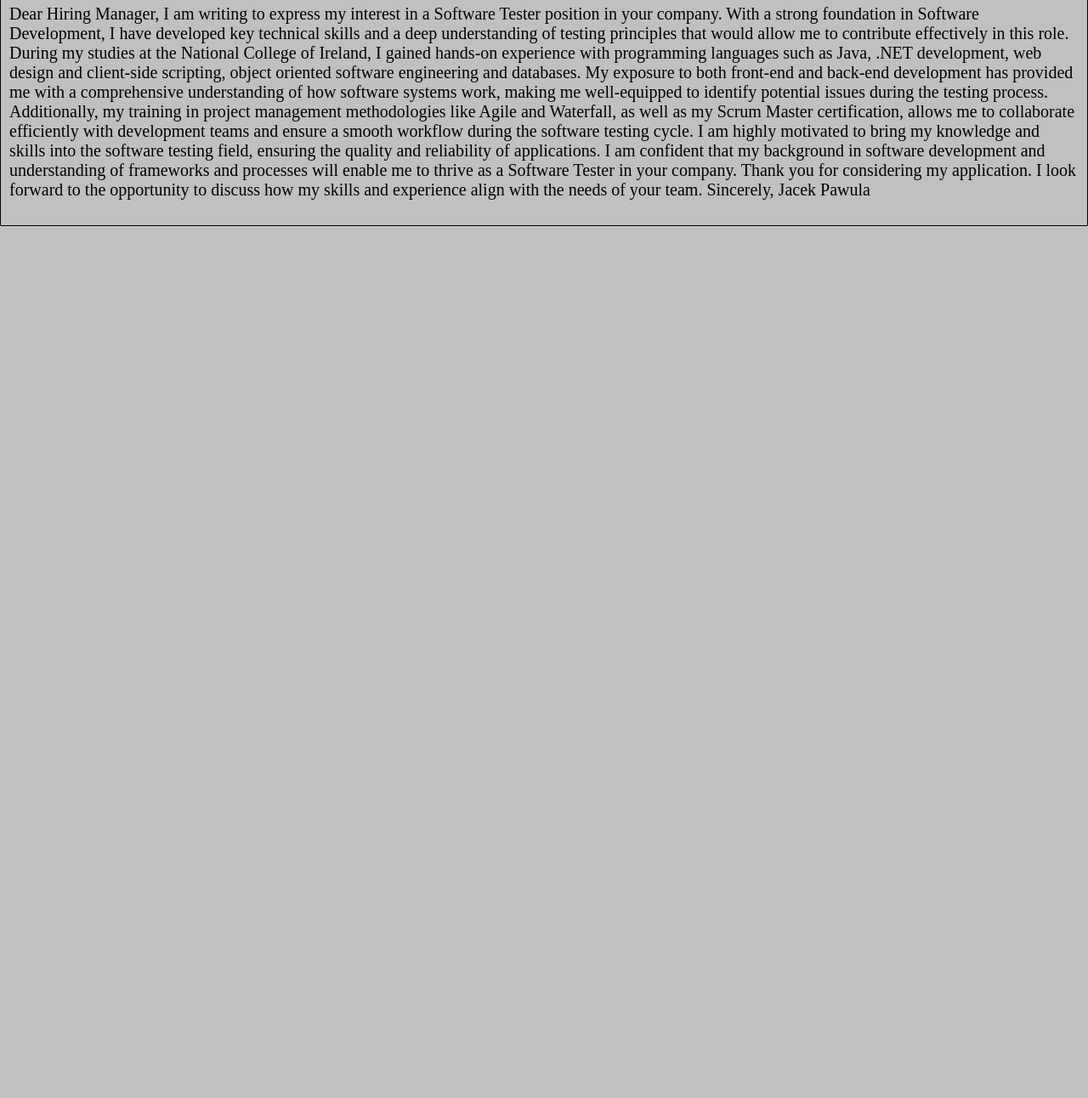
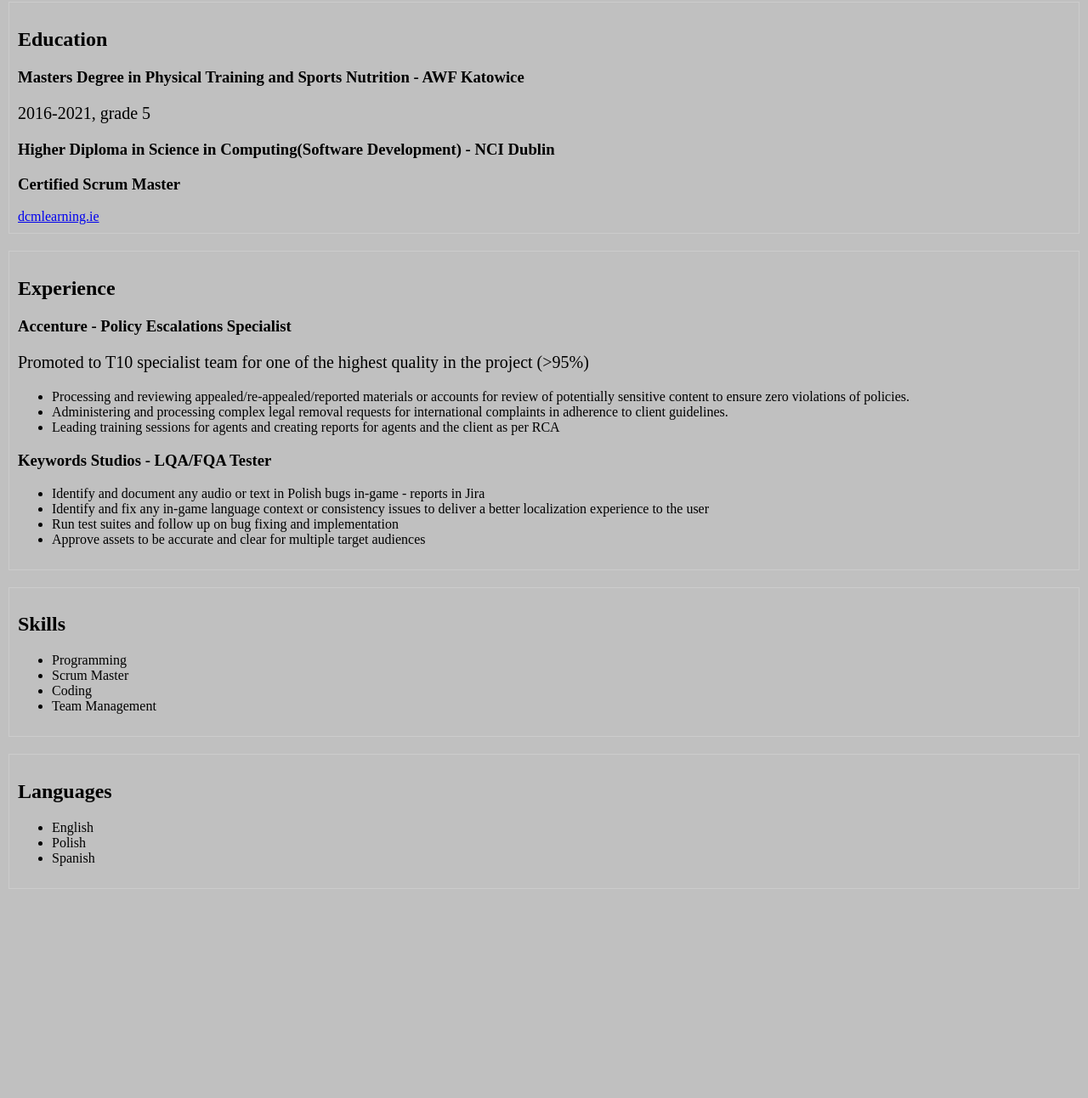
Before and after one commit to cekj4/cekj4.github.io, a plain HTML site: page index.html in a window 1280 px wide. Shown: the part 263-1555 px from the top of the page at 85% size. Before the commit the page ends 800 px from the top, so only its background shows below. Drawn offline with Linux system fonts and the light colour scheme; files that its build step writes are made by us from their sources.

Commit message:
main index.html

```diff
--- a/index.html
+++ b/index.html
@@ -1,14 +1,14 @@
 <!DOCTYPE html>
 <html>
 	<head>
-		<title>Cover Letter</title>
-			<link rel="stylesheet" href="../styles/style.css">
+		<title>Curriculum Vitae - JP</title>
+			<link rel="stylesheet" href="styles/style.css">
     </head>
 <body>
 <section>
 	<div class="head">
         <div class="picture">
-            <img src="../Images/profile.jpeg" alt="Profile photo">
+            <img src="Images/profile.jpeg" alt="Profile photo">
             <h1 class="name"> Jacek Pawula </h1>
         </div>
             <div class="address">
@@ -17,26 +17,97 @@
             <p><a href="https://www.linkedin.com/in/jacek-pawula-n1/"> LinkedIn profile</a></p>
         </div>
         <div>
-            <a href="../index.html" class="top-section">Resume</a>
+            <a href="index.html" class="top-section">Resume</a>
             <span> | </span>
-            <a href="../EDE/index.html" class="top-section">Cover Letter</a>
+            <a href="EDE/index.html" class="top-section">Cover Letter</a>
         </div>
     </div>
 </section>
-<section class="letterbox">
-	<h2>Cover Letter</h2>
-		<p> Dear Hiring Manager,
-
-			I am writing to express my interest in a Software Tester position in your company. With a strong foundation in Software Development, I have developed key technical skills and a deep understanding of testing principles that would allow me to contribute effectively in this role.
-
-			During my studies at the National College of Ireland, I gained hands-on experience with programming languages such as Java, .NET development, web design and client-side scripting, object oriented software engineering and databases. My exposure to both front-end and back-end development has provided me with a comprehensive understanding of how software systems work, making me well-equipped to identify potential issues during the testing process. Additionally, my training in project management methodologies like Agile and Waterfall, as well as my Scrum Master certification, allows me to collaborate efficiently with development teams and ensure a smooth workflow during the software testing cycle.
-
-			I am highly motivated to bring my knowledge and skills into the software testing field, ensuring the quality and reliability of applications. I am confident that my background in software development and understanding of frameworks and processes will enable me to thrive as a Software Tester in your company.
-
-			Thank you for considering my application. I look forward to the opportunity to discuss how my skills and experience align with the needs of your team.
-
-			Sincerely,
-			Jacek Pawula</p>
+<section>
+    <a href="#extra">Confirmation of sharing*</a>
 </section>
+<section>
+    <h1 class="textFormation">My profile:</h1>
+    <div class="columns">
+         <div class="col-1">
+            <h2>Education</h2>
+                <h3>Masters Degree in Physical Training and Sports Nutrition - AWF Katowice</h3>
+                    <p>2016-2021, grade 5</p>
+                <h3>Higher Diploma in Science in Computing(Software Development) - NCI Dublin</h3>
+                <h3>Certified Scrum Master</h3>
+                <a href="https://dcmlearning.ie/">dcmlearning.ie</a>
+        </div>
+    </div>
+</section>
+<section>
+    <div class="columns">
+    <div class="col-2">
+        <h2>Experience</h2>
+            <h3>Accenture - Policy Escalations Specialist</h3>
+                <p>Promoted to T10 specialist team for one of the highest quality in the project (>95%)</p>
+            <ul>
+                <li>Processing and reviewing appealed/re-appealed/reported materials or accounts for review of potentially sensitive content to ensure zero violations of policies.</li>
+                <li>Administering and processing complex legal removal requests for international complaints in adherence to client guidelines.</li>
+                <li>Leading training sessions for agents and creating reports for agents and the client as per RCA</li>
+            </ul>
+        <h3>Keywords Studios - LQA/FQA Tester</h3>
+        <ul>
+            <li>Identify and document any audio or text in Polish bugs in-game - reports in Jira</li>
+            <li>Identify and fix any in-game language context or consistency issues to deliver a better localization experience to the user</li>
+            <li>Run test suites and follow up on bug fixing and implementation</li>
+            <li>Approve assets to be accurate and clear for multiple target audiences</li>
+        </ul>
+    </div>
+    </div>
+</section>
+<section>
+    <div class="columns">
+    <div class="col-3">
+        <h2>Skills</h2>
+        <ul>
+            <li>Programming</li>
+            <li>Scrum Master</li>
+            <li>Coding</li>
+            <li>Team Management</li>
+        </ul>
+    </div>
+    </div>
+</section>
+<section>
+    <div class="columns">
+    <div class="col-3">
+        <h2>Languages</h2>
+        <ul>
+            <li>English</li>
+            <li>Polish</li>
+            <li>Spanish</li>
+        </ul>
+    </div>
+    </div>
+</section>
+<br/>
+<br/>
+<br/>
+<br/>
+<br/>
+<br/>
+<br/>
+<br/>
+<br/>
+<br/>
+<br/>
+<br/>
+<br/>
+<br/>
+<br/>
+<br/>
+<br/>
+<br/>
+<br/>
+<br/>
+<br/>
+<br/>
+<br/>
+<p id="extra" class="bottomline jump">Agreement for sharing the CV</p>
 </body>
 </html>
```
